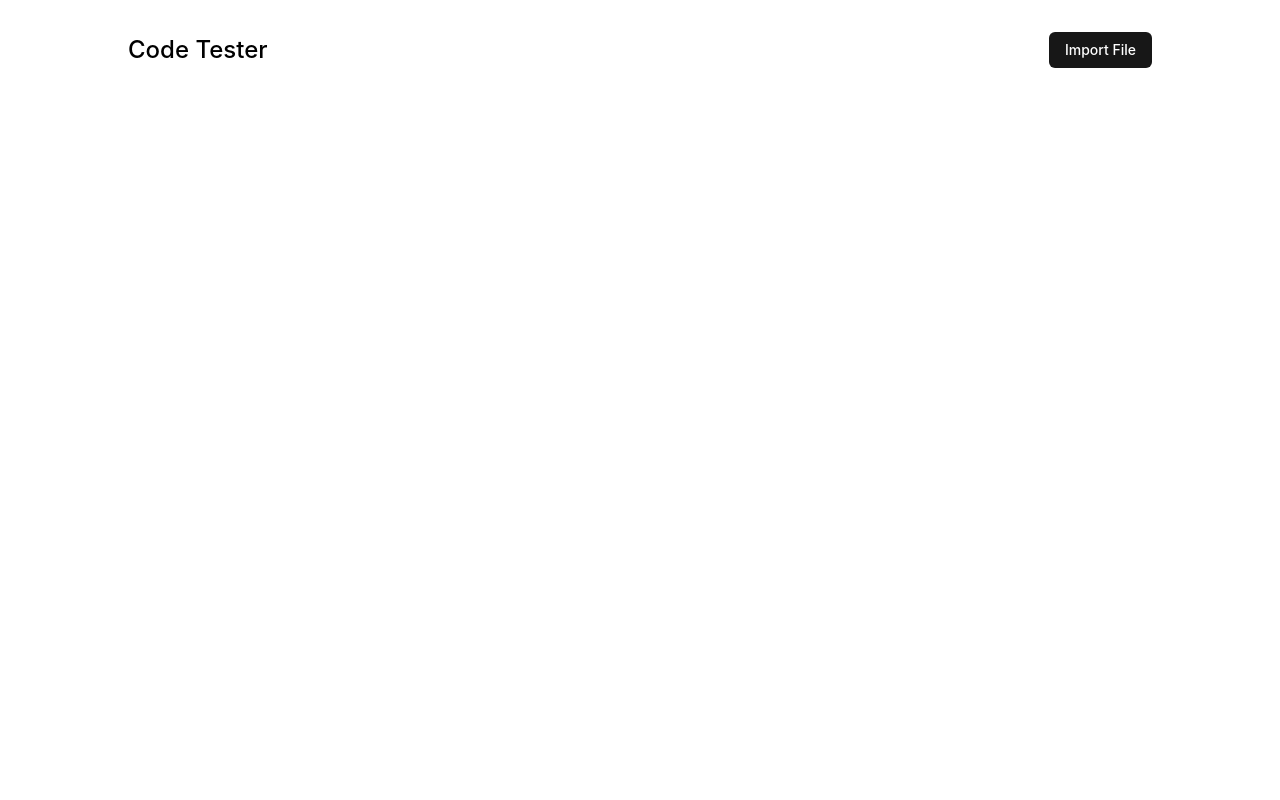
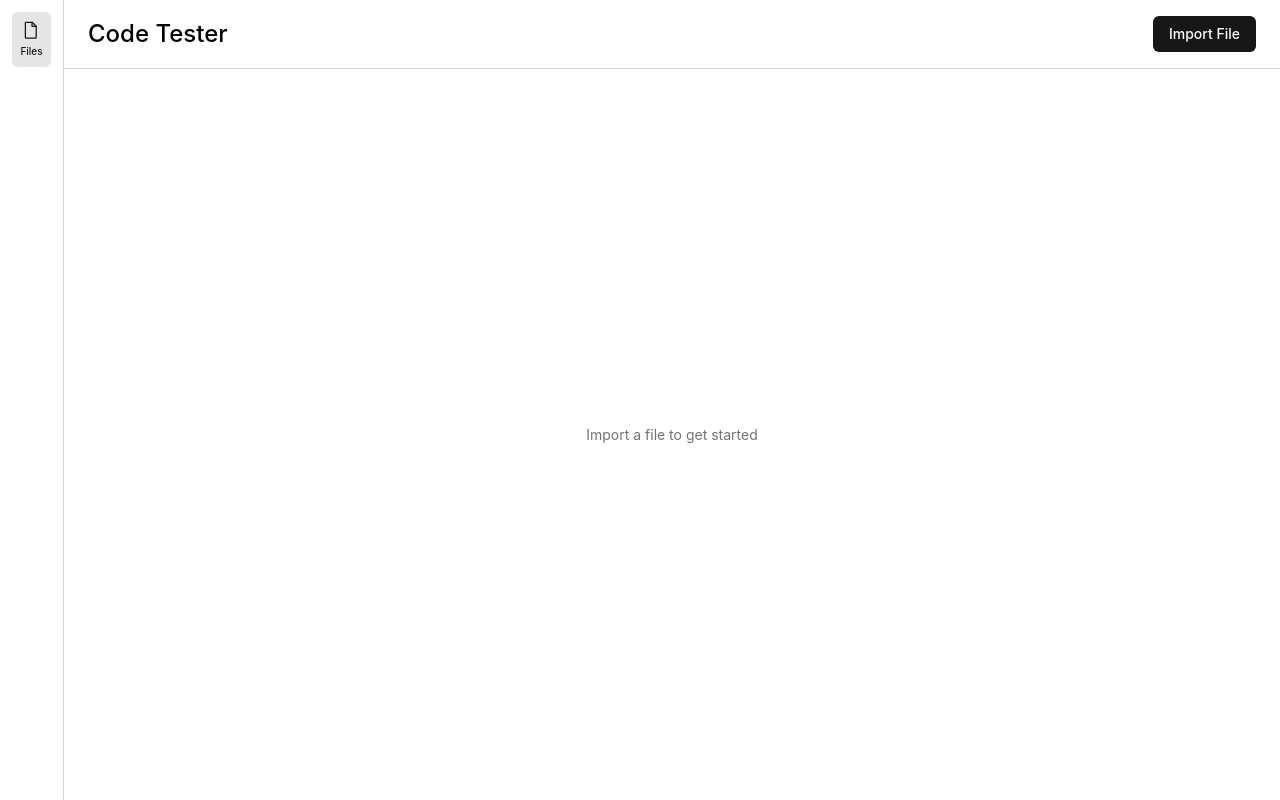
Before and after one commit to asinthelol/code-tester, a React (Vite) app in the folder frontend/: page / in a window 1280 px wide. Built offline with nearby package versions, Linux system fonts and the light colour scheme.

Commit message:
Added sidebar and file explorer on on left

```diff
--- a/frontend/src/App.tsx
+++ b/frontend/src/App.tsx
@@ -1,26 +1,62 @@
 import { useState } from 'react';
 import CodeEditor from './components/Editor/CodeEditor/CodeEditor';
+import ActivityRail from './components/Sidebar/ActivityRail/ActivityRail';
+import FileExplorer from './components/Sidebar/FileExplorer/FileExplorer';
 import ImportFileButton from './components/Toolbar/ImportFileButton/ImportFileButton';
 import type { ImportedFile } from './shared/lib/types';
 
 function App() {
-  const [file, setFile] = useState<ImportedFile | null>(null);
+  const [files, setFiles] = useState<ImportedFile[]>([]);
+  const [activePath, setActivePath] = useState<string | null>(null);
+
+  const handleImport = (file: ImportedFile) => {
+    setFiles((prev) => {
+      const existingIndex = prev.findIndex((f) => f.path === file.path);
+      if (existingIndex === -1) {
+        return [...prev, file];
+      }
+      const next = [...prev];
+      next[existingIndex] = file;
+      return next;
+    });
+    setActivePath(file.path);
+  };
+
+  const activeFile = files.find((f) => f.path === activePath) ?? null;
 
   return (
-    <div className="flex min-h-svh flex-col items-center gap-6 p-8">
-      <div className="flex w-full max-w-5xl items-center justify-between">
-        <h1 className="text-2xl font-medium">Code Tester</h1>
-        <ImportFileButton onImport={setFile} />
+    <div className="flex h-svh">
+      <ActivityRail />
+
+      {files.length > 0 && (
+        <FileExplorer
+          files={files}
+          activePath={activePath}
+          onSelect={setActivePath}
+        />
+      )}
+
+      <div className="flex min-w-0 flex-1 flex-col">
+        <div className="flex items-center justify-between border-b border-neutral-300 px-6 py-4 dark:border-neutral-700">
+          <h1 className="text-2xl font-medium">Code Tester</h1>
+          <ImportFileButton onImport={handleImport} />
+        </div>
+
+        {activeFile ? (
+          <>
+            <div className="border-b border-neutral-300 px-6 py-2 text-sm text-neutral-500 dark:border-neutral-700">
+              {activeFile.path}
+            </div>
+            <div className="min-h-0 flex-1">
+              <CodeEditor path={activeFile.path} value={activeFile.content} />
+            </div>
+          </>
+        ) : (
+          <div className="flex flex-1 items-center justify-center text-sm text-neutral-500">
+            Import a file to get started
+          </div>
+        )}
       </div>
-
-      {file && (
-        <div className="w-full max-w-5xl overflow-hidden rounded-md border border-neutral-300 dark:border-neutral-700">
-          <div className="border-b border-neutral-300 px-4 py-2 text-sm text-neutral-500 dark:border-neutral-700">
-            {file.path}
-          </div>
-          <CodeEditor path={file.path} value={file.content} />
-        </div>
-      )}
     </div>
   );
 }
--- a/frontend/src/components/Editor/CodeEditor/CodeEditor.tsx
+++ b/frontend/src/components/Editor/CodeEditor/CodeEditor.tsx
@@ -12,7 +12,7 @@ function CodeEditor({ path, value }: CodeEditorProps) {
 
   return (
     <Editor
-      height="60svh"
+      height="100%"
       path={path}
       defaultValue={value}
       theme={theme}
--- /dev/null
+++ b/frontend/src/components/Sidebar/ActivityRail/ActivityRail.tsx
@@ -0,0 +1,25 @@
+function ActivityRail() {
+  return (
+    <div className="flex w-16 flex-col items-center gap-1 border-r border-neutral-300 py-3 dark:border-neutral-700">
+      <div className="flex flex-col items-center gap-1 rounded-md bg-neutral-200 px-2 py-2 text-neutral-900 dark:bg-neutral-800 dark:text-neutral-100">
+        <svg
+          viewBox="0 0 24 24"
+          fill="none"
+          stroke="currentColor"
+          strokeWidth={1.5}
+          className="size-5"
+        >
+          <path
+            strokeLinecap="round"
+            strokeLinejoin="round"
+            d="M6 2.75h7.5L18.25 7.5V21a.75.75 0 0 1-.75.75H6a.75.75 0 0 1-.75-.75V3.5A.75.75 0 0 1 6 2.75Z"
+          />
+          <path strokeLinecap="round" strokeLinejoin="round" d="M13.25 2.75V7.5h5" />
+        </svg>
+        <span className="text-[10px] font-medium">Files</span>
+      </div>
+    </div>
+  );
+}
+
+export default ActivityRail;
--- /dev/null
+++ b/frontend/src/components/Sidebar/FileExplorer/FileExplorer.tsx
@@ -0,0 +1,51 @@
+import type { ImportedFile } from '../../../shared/lib/types';
+
+interface FileExplorerProps {
+  files: ImportedFile[];
+  activePath: string | null;
+  onSelect: (path: string) => void;
+}
+
+function FileExplorer({ files, activePath, onSelect }: FileExplorerProps) {
+  return (
+    <div className="flex w-56 flex-col border-r border-neutral-300 dark:border-neutral-700">
+      <div className="px-3 py-2.5 text-xs font-semibold tracking-wide text-neutral-500 uppercase">
+        Files
+      </div>
+      <ul className="flex-1 overflow-auto">
+        {files.map((file) => (
+          <li key={file.path}>
+            <button
+              type="button"
+              onClick={() => onSelect(file.path)}
+              title={file.path}
+              className={`flex w-full items-center gap-2 px-3 py-1.5 text-left text-sm ${
+                file.path === activePath
+                  ? 'bg-neutral-200 dark:bg-neutral-800'
+                  : 'hover:bg-neutral-100 dark:hover:bg-neutral-800/50'
+              }`}
+            >
+              <svg
+                viewBox="0 0 24 24"
+                fill="none"
+                stroke="currentColor"
+                strokeWidth={1.5}
+                className="size-4 shrink-0"
+              >
+                <path
+                  strokeLinecap="round"
+                  strokeLinejoin="round"
+                  d="M6 2.75h7.5L18.25 7.5V21a.75.75 0 0 1-.75.75H6a.75.75 0 0 1-.75-.75V3.5A.75.75 0 0 1 6 2.75Z"
+                />
+                <path strokeLinecap="round" strokeLinejoin="round" d="M13.25 2.75V7.5h5" />
+              </svg>
+              <span className="truncate">{file.name}</span>
+            </button>
+          </li>
+        ))}
+      </ul>
+    </div>
+  );
+}
+
+export default FileExplorer;
```
